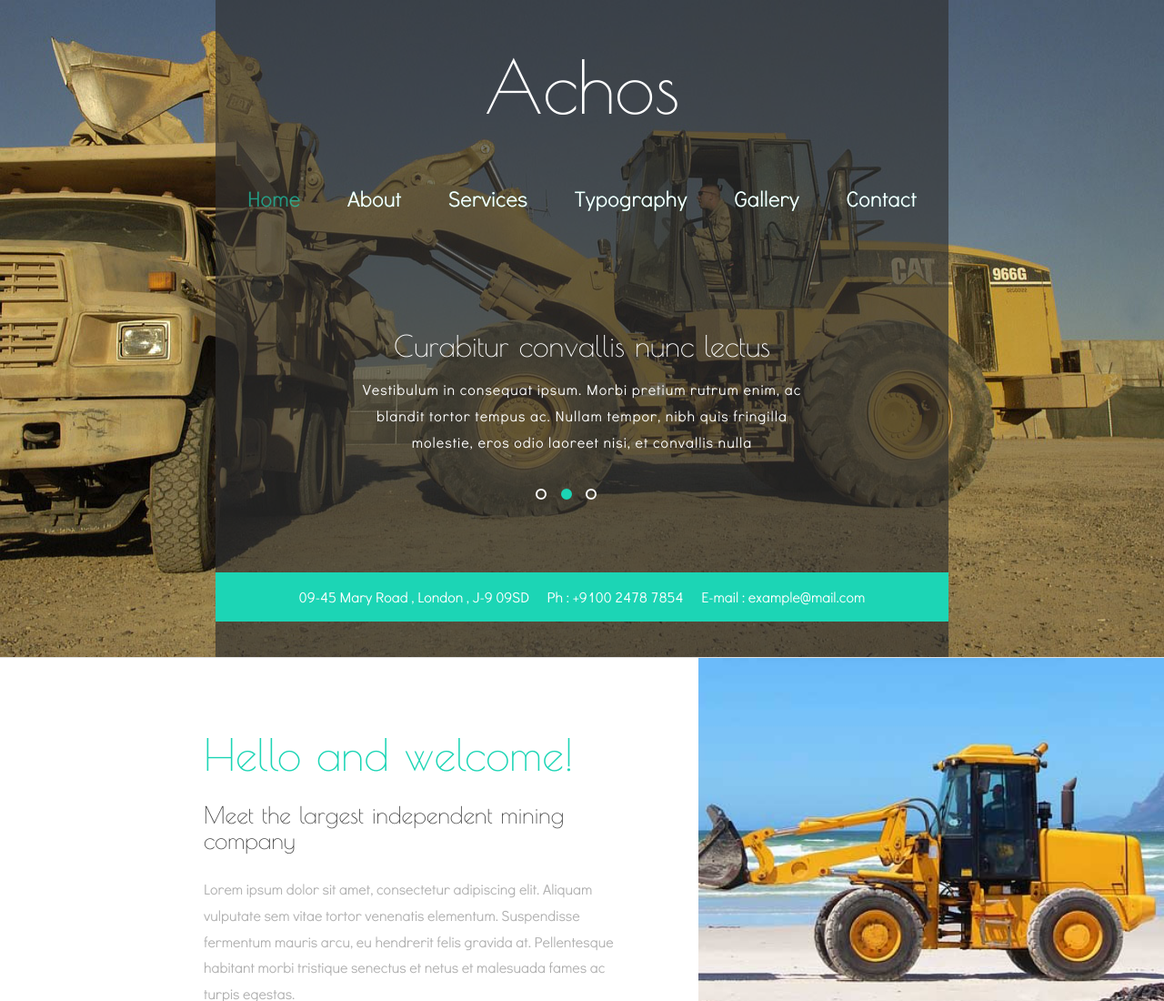
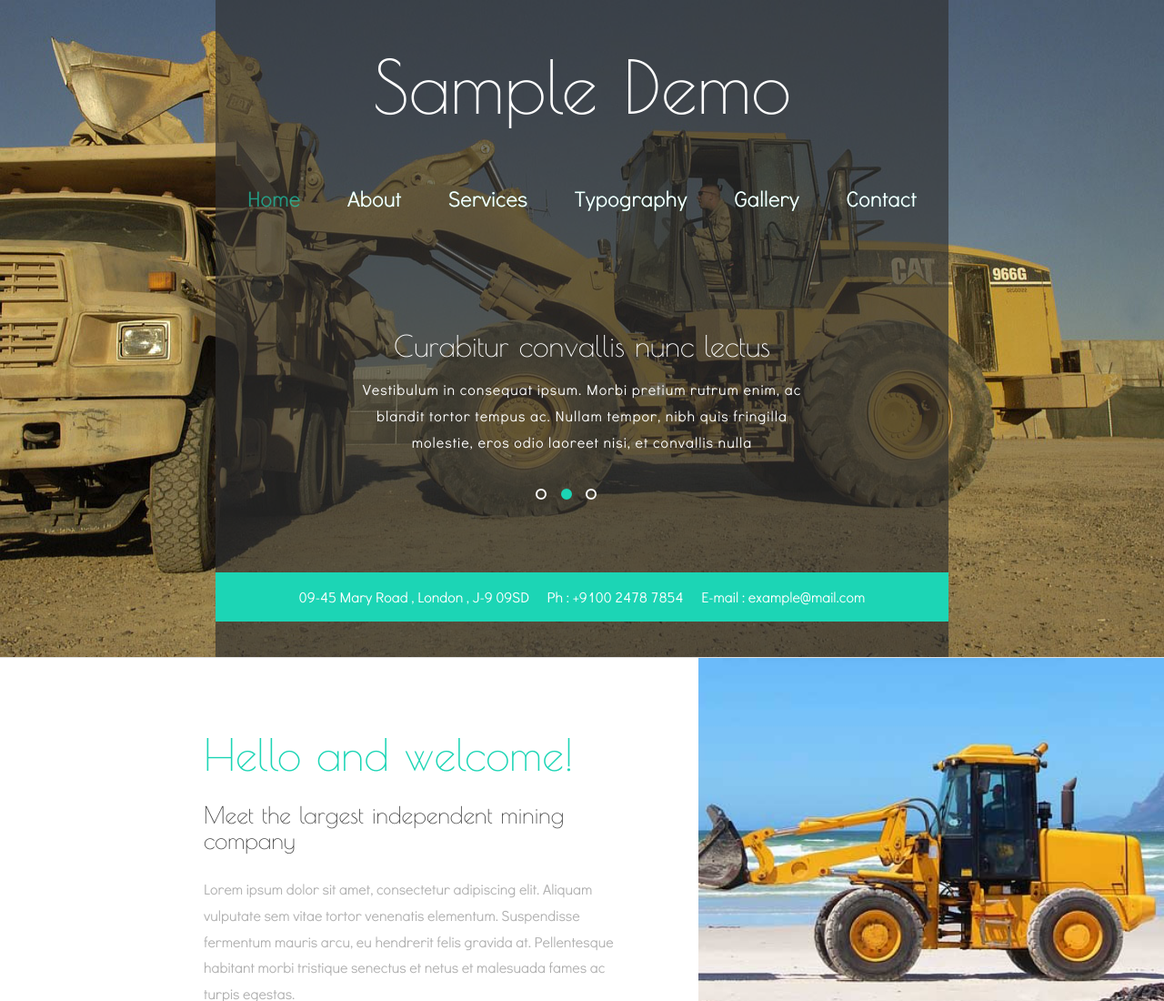
Before and after one commit to Ganesh-764/demo-web, a plain HTML site: page index.html in a window 1280 px wide. Shown: the top 1100 px of the page at 91% size. Drawn offline with Linux system fonts and the light colour scheme.

Commit message:
Update index.html

```diff
--- a/index.html
+++ b/index.html
@@ -27,7 +27,7 @@ Smartphone Compatible web template, free webdesigns for Nokia, Samsung, LG, Sony
 	<div class="banner">
 		<div class="banner-content">
 			<div class="logo">
-				<a href="index.html">Achos</a>
+				<a href="index.html">Sample Demo</a>
 			</div>
 			<div class="top-nav">
 				<span class="menu">MENU</span>
```
